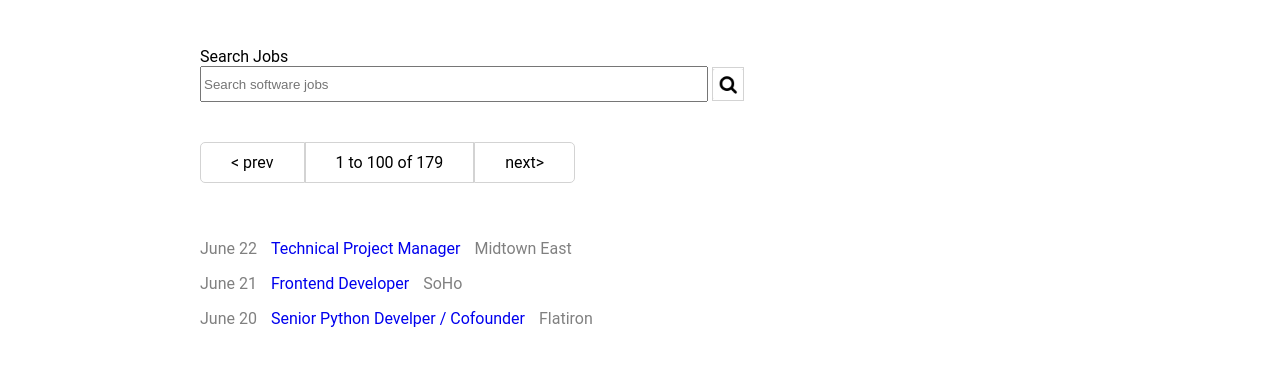
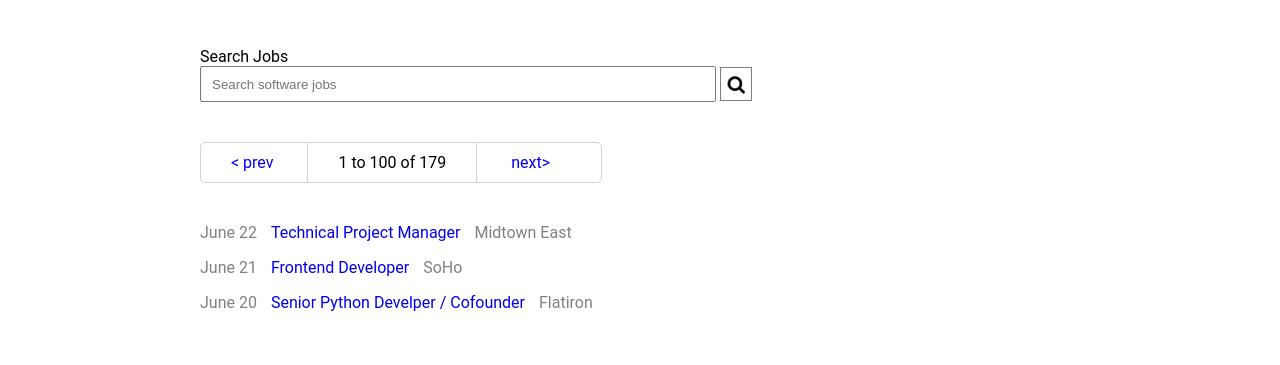
Before and after one commit to rohinieravi/Gregs_list, a plain HTML site: page index.html in a window 1280 px wide. Shown: the part 53-418 px from the top of the page. Drawn offline with Linux system fonts and the light colour scheme.

Commit message:
design fixes

```diff
--- a/index.html
+++ b/index.html
@@ -21,9 +21,9 @@
 		<a href=""><img src="images/magnifying-glass.png" class="search"></a>
 	</form>
 	<div class="pages">
-		<div><a>< prev</a></div>
+		<div><a href="#">< prev</a></div>
 		<div>1 to 100 of 179</div>
-		<div><a>next></a></div>
+		<div><a href="#">next></a></div>
 	</div>
 	<main>
 		<ul>
--- a/main.css
+++ b/main.css
@@ -39,6 +39,7 @@ form{
 .textbox{
 	width: 500px;
 	height: 30px;
+	padding-left: 10px;
 }
 
 label{
@@ -56,21 +57,33 @@ section{
 img{
 	height: 30px;
 	width:30px;
-	border: 1.6px solid lightgrey;
+	border: 1px solid grey;
 	padding-top: 1px;
 	padding-bottom: 1px;
 	vertical-align: middle;
+	background-color: white;
 }
 
+.pages{
+	border:1.6px solid lightgrey;
+	border-radius: 5px;
+	margin: 40px 0 40px 0;
+	width:400px;
+}
 .pages div{
-	border: 1.6px solid lightgrey;
-	margin: 40px 0 40px 0;
+	/*border: 1.6px solid lightgrey;
+	margin: 40px 0 40px 0;*/
 	padding: 10px 30px 10px 30px;
 	display: inline-block;
 	font-size: initial;
 }
 
-.pages div:nth-child(1){
+.pages div:nth-child(2){
+	border-left: 1.6px solid lightgrey;
+	border-right: 1.6px solid lightgrey;
+}
+
+/*.pages div:nth-child(1){
 	border-radius: 5px 0 0 5px;
 }
 .pages div:nth-child(3){
@@ -80,7 +93,7 @@ img{
 .pages{
 	padding: 0;
 	font-size: 0;
-}
+}*/
 
 a {
   text-decoration: none;
```
